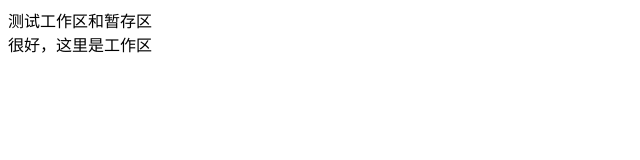
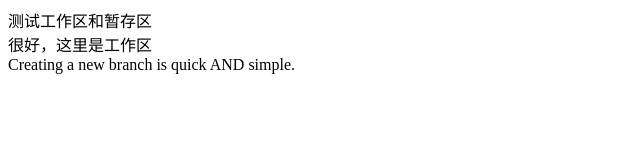
Before and after one commit to gaoleifang/test2Gao, a plain HTML site: page index.html in a window 1280 px wide. Shown: the whole page, without its empty margins (0-640 px from the left). Drawn offline with Linux system fonts and the light colour scheme.

Commit message:
AND simple

```diff
--- a/index.html
+++ b/index.html
@@ -6,5 +6,6 @@
 <body>
 	<div>测试工作区和暂存区</div>
 	<div>很好，这里是工作区</div>
+	<div>Creating a new branch is quick AND simple.</div>
 </body>
 </html>
```
